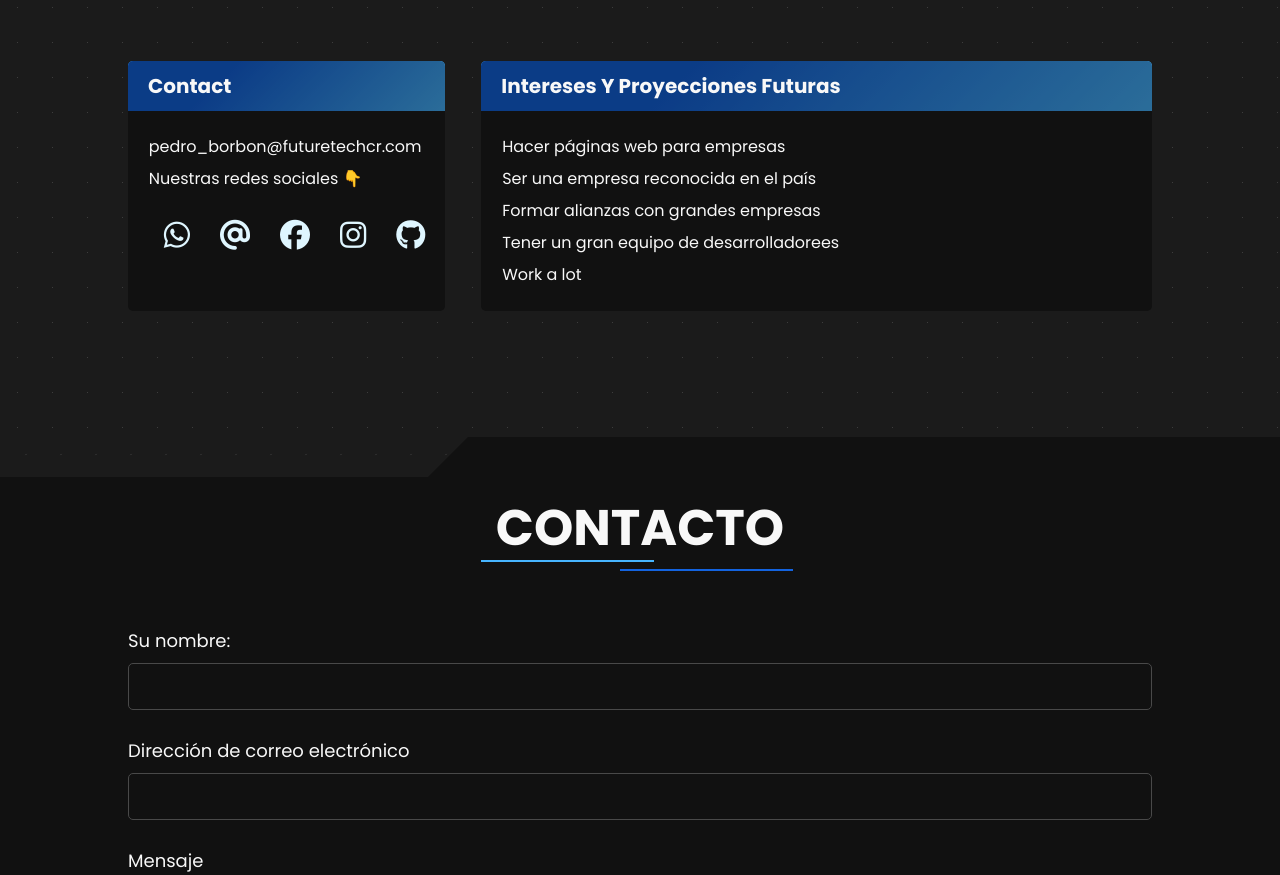
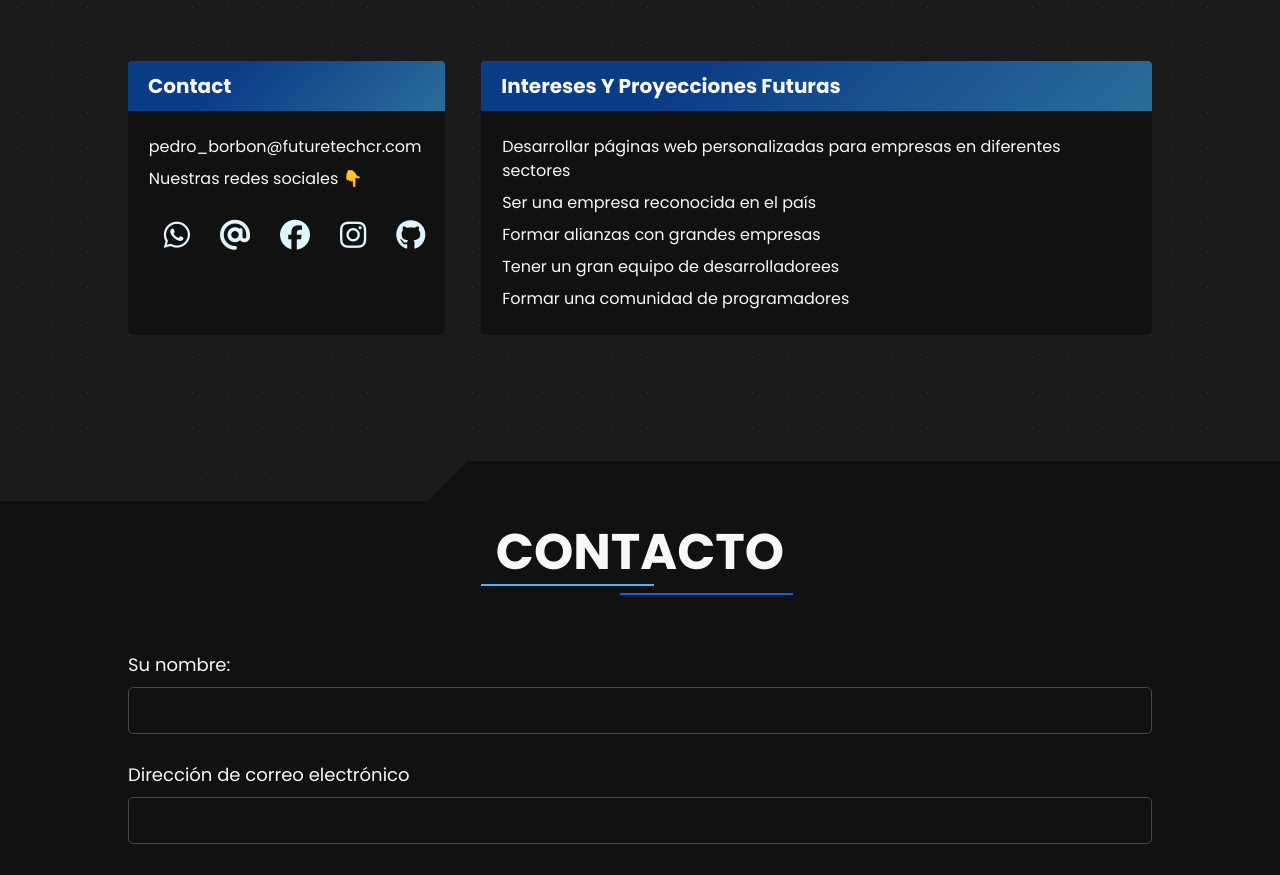
Before and after one commit to Future-TechnologiesCR/Portafolio2, a React (Vite) app: page /#/ in a window 1280 px wide. Shown: the part 2600-3475 px from the top of the page. Built offline with nearby package versions, Linux system fonts and the light colour scheme.

Commit message:
Add stuff

```diff
--- a/src/Components/Resumen/Resumen.jsx
+++ b/src/Components/Resumen/Resumen.jsx
@@ -64,7 +64,7 @@ const Resumen = () => {
             </h3>
             <ul className='resume__list'>
               <li className='resume__list-item'>
-                Hacer páginas web para empresas
+                Desarrollar páginas web personalizadas para empresas en diferentes sectores
               </li>
               <li className='resume__list-item'>
                 Ser una empresa reconocida en el país
@@ -73,7 +73,7 @@ const Resumen = () => {
                 Formar alianzas con grandes empresas
               </li>
               <li className='resume__list-item'>Tener un gran equipo de desarrolladorees </li>
-              <li className='resume__list-item'>Work a lot</li>
+              <li className='resume__list-item'>Formar una comunidad de programadores</li>
             </ul>
           </div>
         </div>
```
